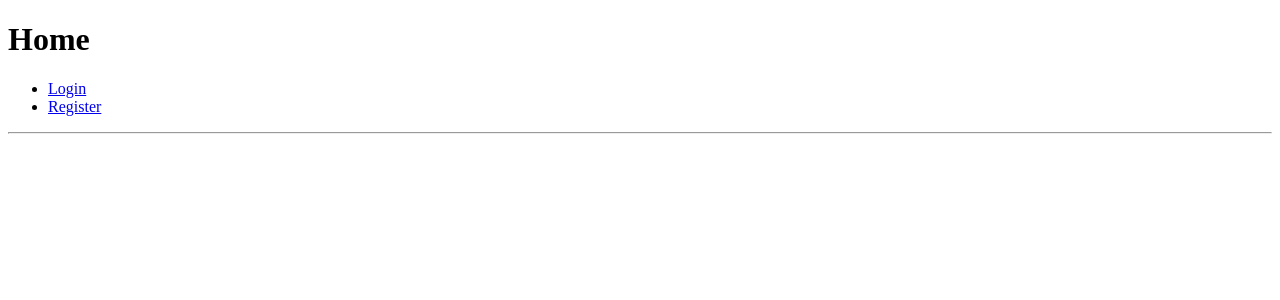
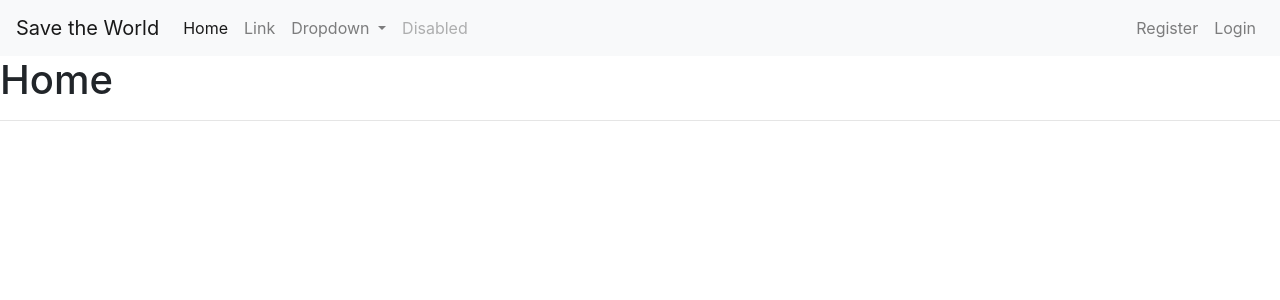
Before and after one commit to Narshe1412/Code-Institute-Django-Project, a Django app: page / in a window 1280 px wide. Shown: the top 300 px of the page. Run offline with Django 3.2, Linux system fonts and the light colour scheme; some libraries are stand-ins or nearby versions.

Commit message:
added bootstrap to project

```diff
--- a/templates/base.html
+++ b/templates/base.html
@@ -1,33 +1,71 @@
+{% load static from staticfiles %}
 <!DOCTYPE html>
-<html lang="en">
+<html>
+
 <head>
-    <meta charset="UTF-8">
-    <meta name="viewport" content="width=device-width, initial-scale=1.0">
-    <meta http-equiv="X-UA-Compatible" content="ie=edge">
-    <title>{% block page_title %}{% endblock %}</title>
+    <title>Save the World</title>
+    <link rel="stylesheet" href="https://stackpath.bootstrapcdn.com/bootstrap/4.3.1/css/bootstrap.min.css" integrity="sha384-ggOyR0iXCbMQv3Xipma34MD+dH/1fQ784/j6cY/iJTQUOhcWr7x9JvoRxT2MZw1T" crossorigin="anonymous">
+    <link rel="stylesheet" href="{% static 'css/styles.css' %}">
+    <script src="https://code.jquery.com/jquery-3.3.1.slim.min.js" integrity="sha384-q8i/X+965DzO0rT7abK41JStQIAqVgRVzpbzo5smXKp4YfRvH+8abtTE1Pi6jizo" crossorigin="anonymous"></script>
+    <script src="https://cdnjs.cloudflare.com/ajax/libs/popper.js/1.14.7/umd/popper.min.js" integrity="sha384-UO2eT0CpHqdSJQ6hJty5KVphtPhzWj9WO1clHTMGa3JDZwrnQq4sF86dIHNDz0W1" crossorigin="anonymous"></script>
+    <script src="https://stackpath.bootstrapcdn.com/bootstrap/4.3.1/js/bootstrap.min.js" integrity="sha384-JjSmVgyd0p3pXB1rRibZUAYoIIy6OrQ6VrjIEaFf/nJGzIxFDsf4x0xIM+B07jRM" crossorigin="anonymous"></script>
 </head>
+
 <body>
-    <h1>{% block page_header %}{% endblock %}</h1>
-        <nav>
-        <ul>
+    <nav class="navbar navbar-expand-lg navbar-light bg-light">
+        <a class="navbar-brand" href="#">Save the World</a>
+        <button class="navbar-toggler" type="button" data-toggle="collapse" data-target="#navbarSupportedContent" aria-controls="navbarSupportedContent" aria-expanded="false" aria-label="Toggle navigation">
+    <span class="navbar-toggler-icon"></span>
+  </button>
+
+        <div class="collapse navbar-collapse" id="navbarSupportedContent">
+            <ul class="navbar-nav mr-auto">
+                <li class="nav-item active">
+                    <a class="nav-link" href="#">Home <span class="sr-only">(current)</span></a>
+                </li>
+                <li class="nav-item">
+                    <a class="nav-link" href="#">Link</a>
+                </li>
+                <li class="nav-item dropdown">
+                    <a class="nav-link dropdown-toggle" href="#" id="navbarDropdown" role="button" data-toggle="dropdown" aria-haspopup="true" aria-expanded="false">
+          Dropdown
+        </a>
+                    <div class="dropdown-menu" aria-labelledby="navbarDropdown">
+                        <a class="dropdown-item" href="#">Action</a>
+                        <a class="dropdown-item" href="#">Another action</a>
+                        <div class="dropdown-divider"></div>
+                        <a class="dropdown-item" href="#">Something else here</a>
+                    </div>
+                </li>
+                <li class="nav-item">
+                    <a class="nav-link disabled" href="#" tabindex="-1" aria-disabled="true">Disabled</a>
+                </li>
+            </ul>
+            <ul class="navbar-nav my-2 my-lg-0">
                 {% if user.is_authenticated %}
-                <li><a href="#" />Profile</a></li>
-                <li><a href="{% url 'logout' %}" />Logout</a></li>
+                <li class="nav-item"><a class="nav-link" href="#" />Profile</a>
+                </li>
+                <li class="nav-item"><a class="nav-link" href="{% url 'logout' %}" />Logout</a>
+                </li>
                 {% else %}
-                <li><a href="{% url 'login' %}" />Login</a></li>
-                <li><a href="{% url 'registration' %}" />Register</a></li>
+                <li class="nav-item"><a class="nav-link" href="{% url 'registration' %}" />Register</a>
+                </li>
+                <li class="nav-item"><a class="nav-link" href="{% url 'login' %}" />Login</a>
+                </li>
                 {% endif %}
             </ul>
+        </div>
     </nav>
-    <hr/>
 
-    {% if messages %}
+
+    <h1>{% block page_header %}{% endblock %}</h1>
+    <hr/> {% if messages %}
     <div>
-            {% for message in messages %}
-                {{ message }}
-            {% endfor %}
+        {% for message in messages %} {{ message }} {% endfor %}
     </div>
     {% endif %}
+
     {% block content %}{% endblock %}
 </body>
+
 </html>
```
Also changed, not shown: requirements.txt (+9 -20 lines), static/css/styles.css (added). Lines whose indentation alone changed are shown as unchanged.
